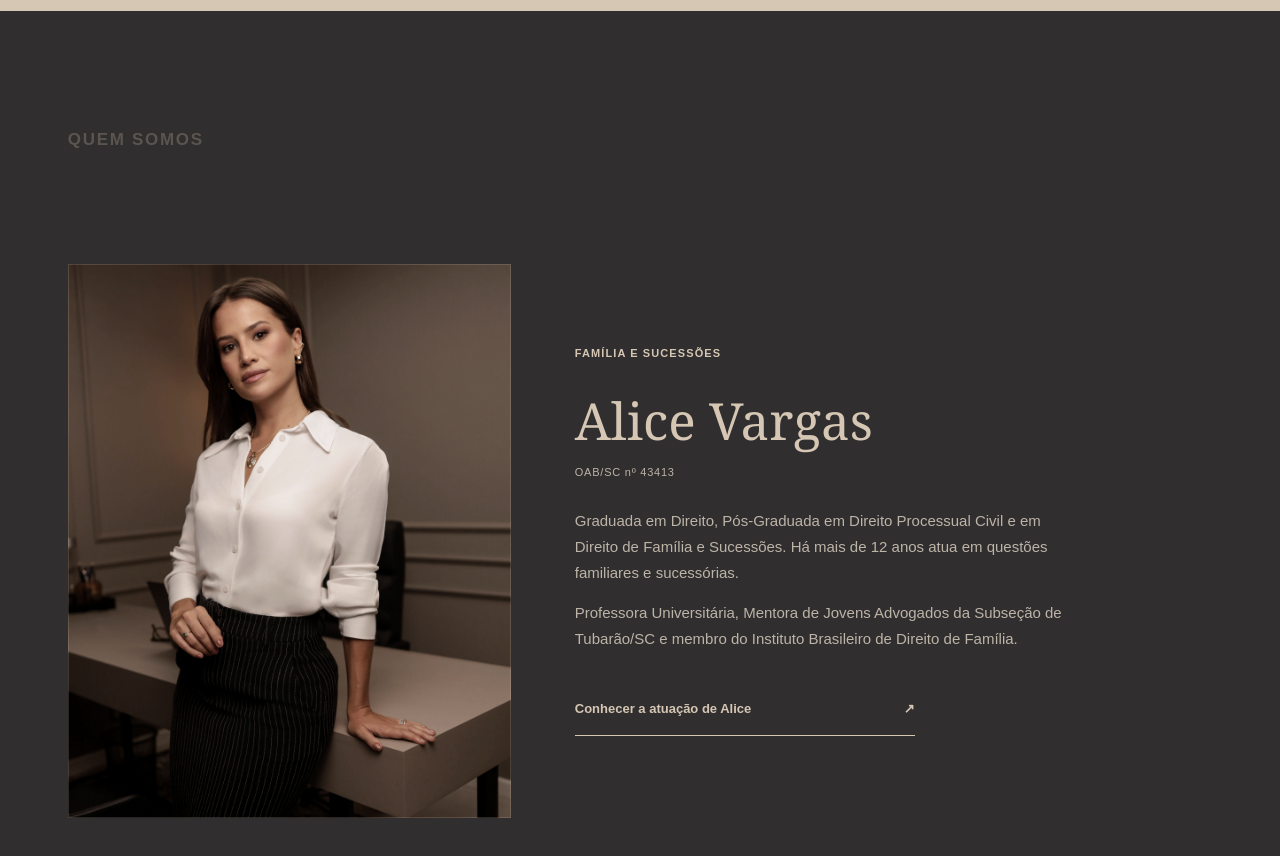
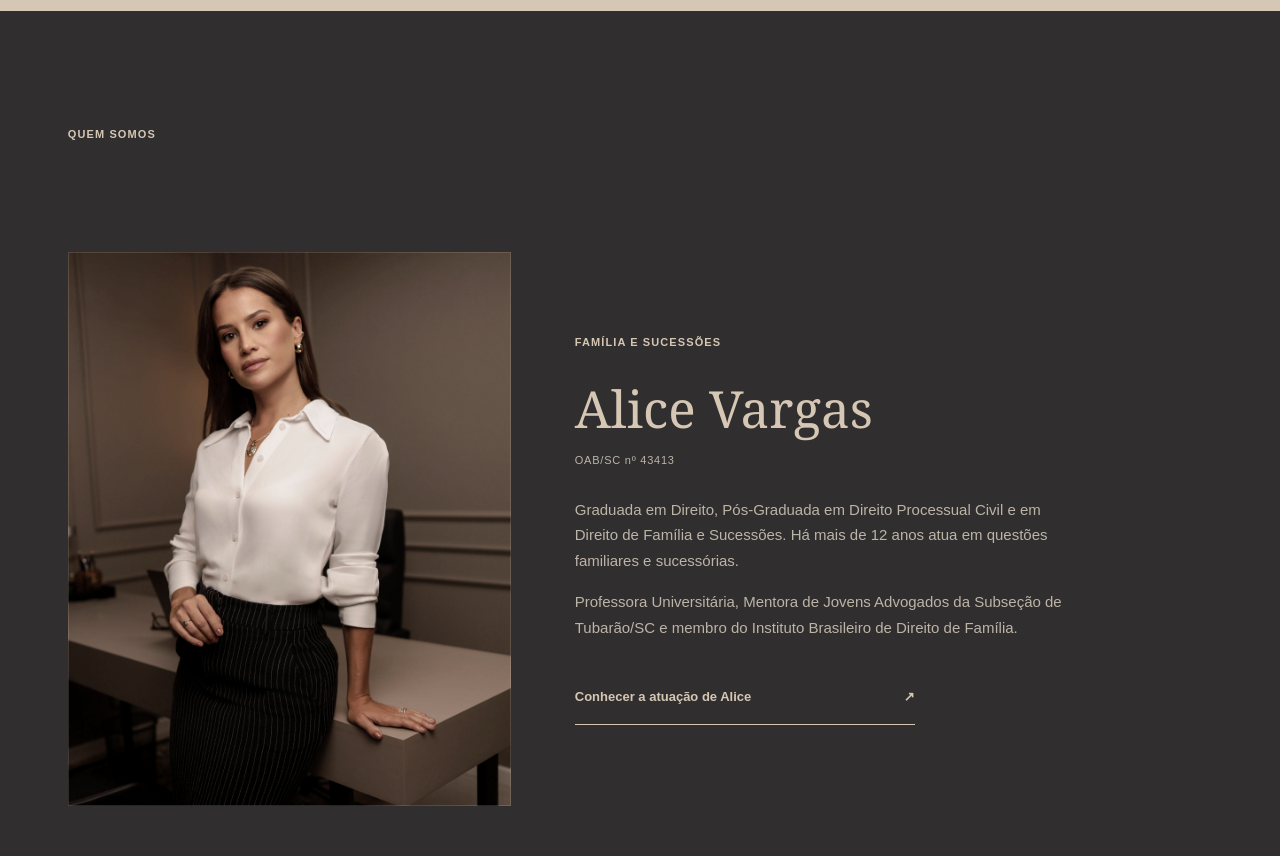
Before and after one commit to LuqBruno/marega-vargas-advocacia, a Next.js app: page / in a window 1280 px wide. Shown: the part 1560-2416 px from the top of the page. Built offline with nearby package versions, Linux system fonts and the light colour scheme; no server answers.

Commit message:
Melhora contraste do título Quem Somos

```diff
--- a/app/globals.css
+++ b/app/globals.css
@@ -762,7 +762,7 @@ h2 {
 
 .office-professionals { display: grid; grid-template-columns: .78fr 1.22fr; gap: clamp(50px,9vw,150px); padding: clamp(80px,9vw,140px) var(--page-x); background: var(--ivory); color: var(--wine-dark); }
 .professionals-copy h2 { max-width: 660px; }
-.professionals-copy > p:last-child { max-width: 560px; color: #5b5550; font-size: 17px; line-height: 1.65; }
+.professionals-copy > p:last-child:not(.eyebrow) { max-width: 560px; color: #5b5550; font-size: 17px; line-height: 1.65; }
 .professional-index { border-top: 1px solid rgba(41,39,40,.22); }
 .professional-index a { display: grid; min-height: 148px; grid-template-columns: 66px 1fr auto; gap: 22px; align-items: center; border-bottom: 1px solid rgba(41,39,40,.22); }
 .professional-index a > span { font: italic 26px/1 var(--serif); color: var(--wine); }
@@ -950,6 +950,8 @@ h2 {
   position: sticky;
   top: 112px;
 }
+
+.professionals-copy .eyebrow { color: var(--ivory); }
 
 .professionals-copy h2 { max-width: 570px; }
 
```
